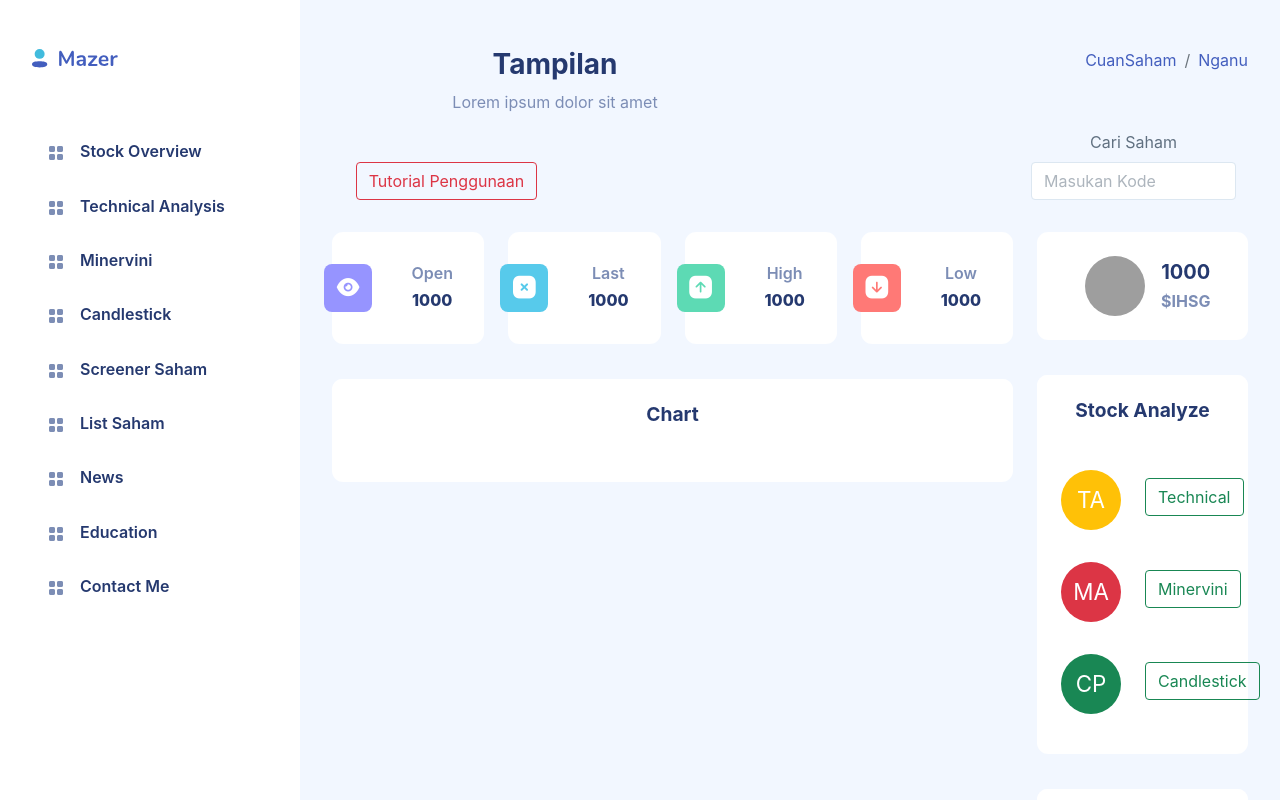
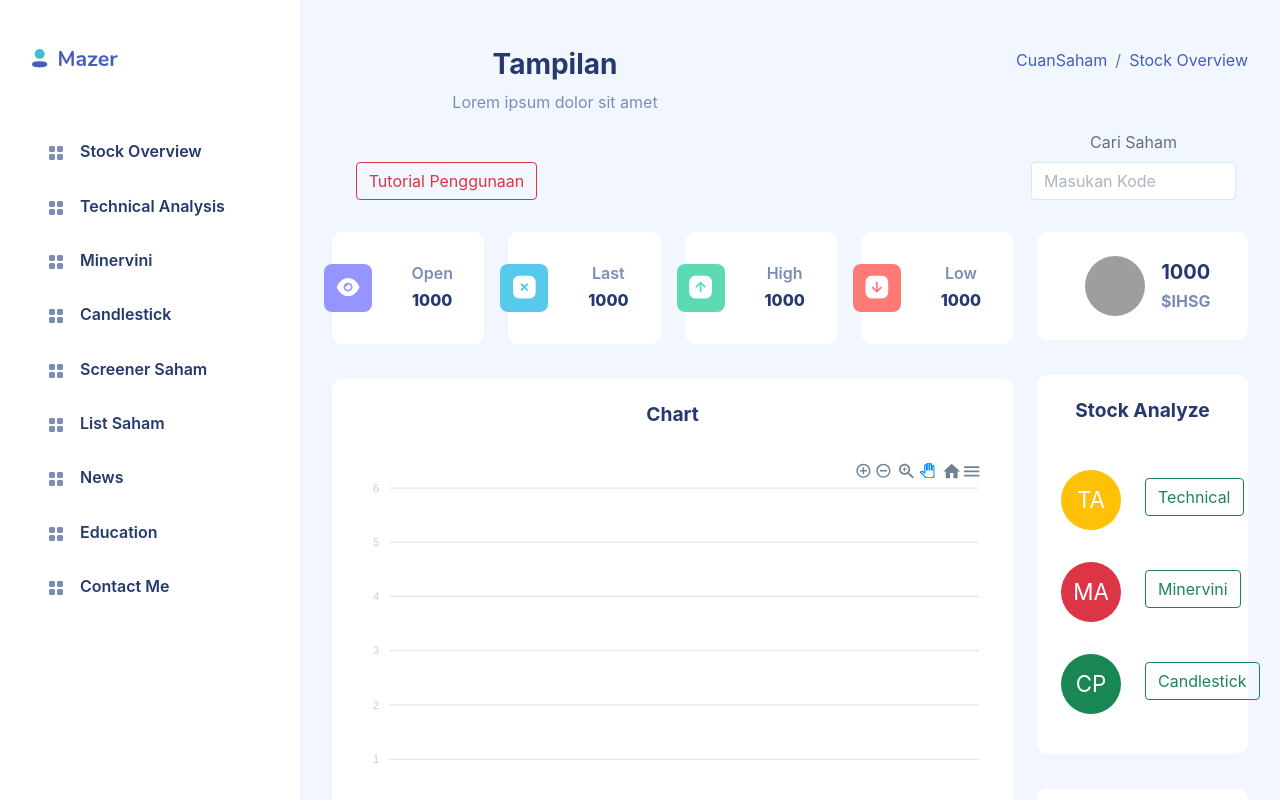
Before and after one commit to diptarimba/react-cuansaham, a React (Create React App) app: page / in a window 1280 px wide. Shown: the top 800 px of the page. Built offline with nearby package versions, Linux system fonts and the light colour scheme; no server answers; grey boxes are pictures that could not be loaded.

Commit message:
[fix] ApexChart

```diff
--- /dev/null
+++ b/src/components/subComponent/ChartStockOverview.js
@@ -0,0 +1,89 @@
+import React from "react"
+import Chart from "react-apexcharts"
+
+class ChartStockOverview extends React.Component{
+    constructor(props){
+        super(props);
+        this.state = {
+            option_data : {
+                chart: {
+                    id: "chart2",
+                    type: "area",
+                    height: 300,
+                    foreColor: "#ccc",
+                    toolbar: {
+                    autoSelected: "pan",
+                    show: true
+                    },
+                }
+            },
+            stroke: {
+				curve: 'smooth',
+				width: 2
+			},
+			grid: {
+				borderColor: "#555",
+				clipMarkers: true,
+				yaxis: {
+				lines: {
+					show: false
+				}
+				}
+			},
+			dataLabels: {
+				enabled: false
+			},
+			fill: {
+				gradient: {
+				enabled: true,
+				opacityFrom: 0.55,
+				opacityTo: 0
+				}
+			},
+			markers: {
+				colors: ["#00BAEC"],
+				strokeColor: "#00BAEC",
+			},
+			series: [
+				{
+					name: "Value",
+					data: props.ChartData.chart.C.toString().split(',')
+				}
+			],
+			zoom: {
+				enabled: true
+			},
+			tooltip: {
+				theme: "light"
+			},
+			xaxis: {
+				categories: props.ChartData.chart.T.toString().split(','),
+				tickPlacement: 'on'
+			},
+			yaxis: {
+				tickAmount: 4
+			}
+			}
+        }
+
+    render(){
+        return (
+            <Chart
+                options={this.state.option_data}
+                colors={this.state.colour_data}
+                stroke={this.state.stroke}
+                grid={this.state.grid}
+                dataLabels={this.state.dataLabels}
+                fill={this.state.fill}
+                markers={this.state.markers}
+                series={this.state.series}
+                zoom={this.state.zoom}
+                tooltip={this.state.tooltip}
+                xaxis={this.state.xaxis}
+                yaxis={this.state.yaxis}
+            />
+        )
+    }
+}
+
+export default ChartStockOverview
--- a/src/pages/StockOverview.js
+++ b/src/pages/StockOverview.js
@@ -1,18 +1,43 @@
+/* eslint-disable no-useless-concat */
 /* eslint-disable jsx-a11y/anchor-is-valid */
 import React from "react"
 import PageHeading from "../pageComponents/PageHeading"
 import CardOhlc from "../components/subComponent/cardOHLC"
 import CardTopRight from "../components/subComponent/CardTopRight"
 import CardStockAnalyze from "../components/subComponent/CardStockAnalyze"
+import ChartStockOverview from "../components/subComponent/ChartStockOverview"
+
 
 class Home extends React.Component {
     constructor(props){
         super(props)
         this.state = {
+            stockcode: 'IHSG',
+            pagedata: {
+                'chart' : {
+                    'T' : [],
+                    'C' : []
+                }
+            }
         }
     }
 
+    componentDidMount(){
+        console.log('Percobaan')
+        fetch('https://cors-anywhere.herokuapp.com/https://diptarimba.my.id' + '/?page=Overview&kode=' + this.state.stockcode)
+            .then((response) => response.json())
+            .then((data) => {
+                this.setState({ pagedata: data})
+                // console.log(JSON.stringify(data))
+            })
+            .catch((error)=> {
+                console.log('Terjadi Error ' + error)
+            })
+    }
+
     render(){
+        const dataku = this.state.pagedata;
+        console.log('Ini di render ' + JSON.stringify(dataku))
         const StockAnalye = [
             {avatar: 'TA', url: '/technical', name: 'Technical', bgcolor: 'bg-warning'},
             {avatar: 'MA', url: '/minervini', name: 'Minervini', bgcolor: 'bg-danger'},
@@ -20,7 +45,7 @@ class Home extends React.Component {
         ]
         return (
             <React.Fragment>
-                <PageHeading title="Tampilan" breadcrumb="Nganu" link="/" desc="Lorem ipsum dolor sit amet"/>
+                <PageHeading title="Tampilan" breadcrumb="Stock Overview" link="/" desc="Lorem ipsum dolor sit amet"/>
                 <div class="page-content">
                     <section class="row">
                         <div class="col-12 col-lg-9">
@@ -37,7 +62,8 @@ class Home extends React.Component {
                                             <h4>Chart</h4>
                                         </div>
                                         <div class="card-body">
-                                            <div id="chart-profile-visit"></div>
+                                            {/* <div id="chart-profile-visit"></div> */}
+                                            <ChartStockOverview ChartData={this.state.pagedata}/>
                                         </div>
                                     </div>
                                 </div>
```
Also changed, not shown: src/components/subComponent/CardStockAnalyze.js (+0 -25 lines).
